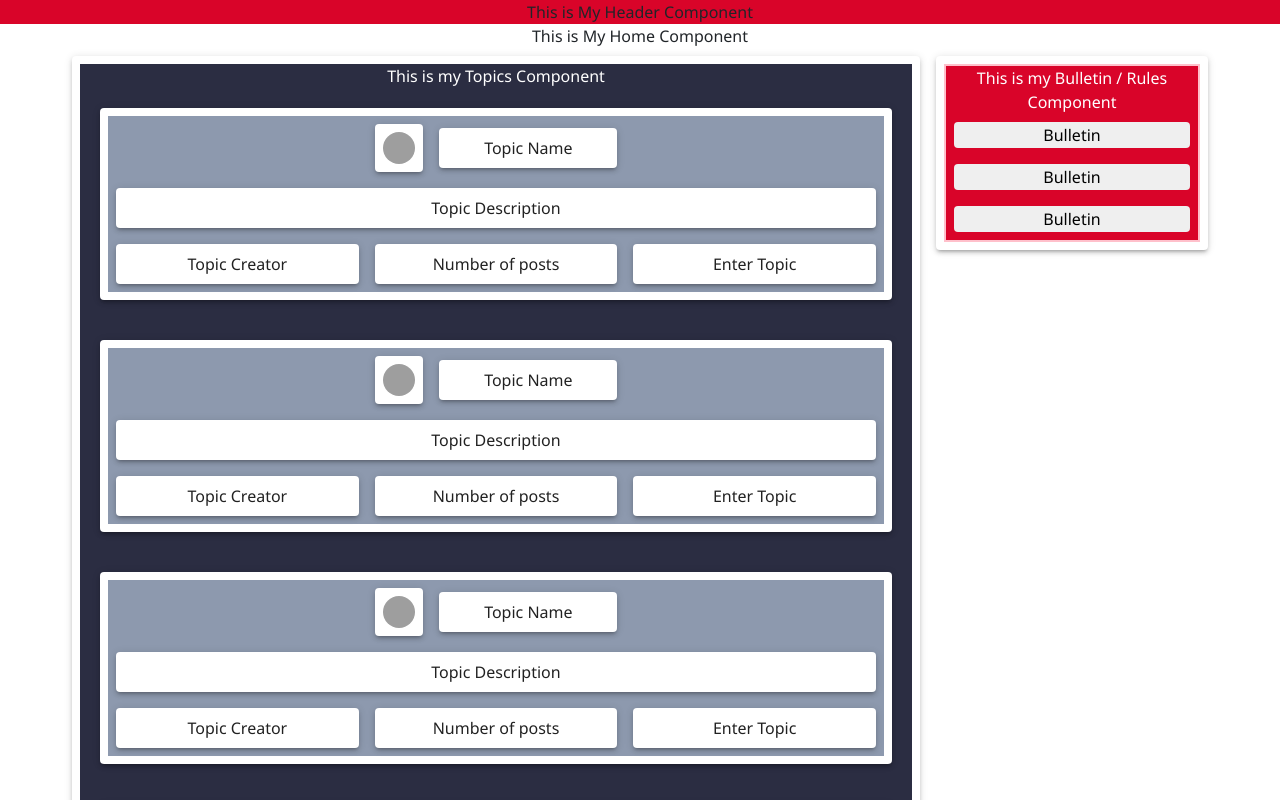
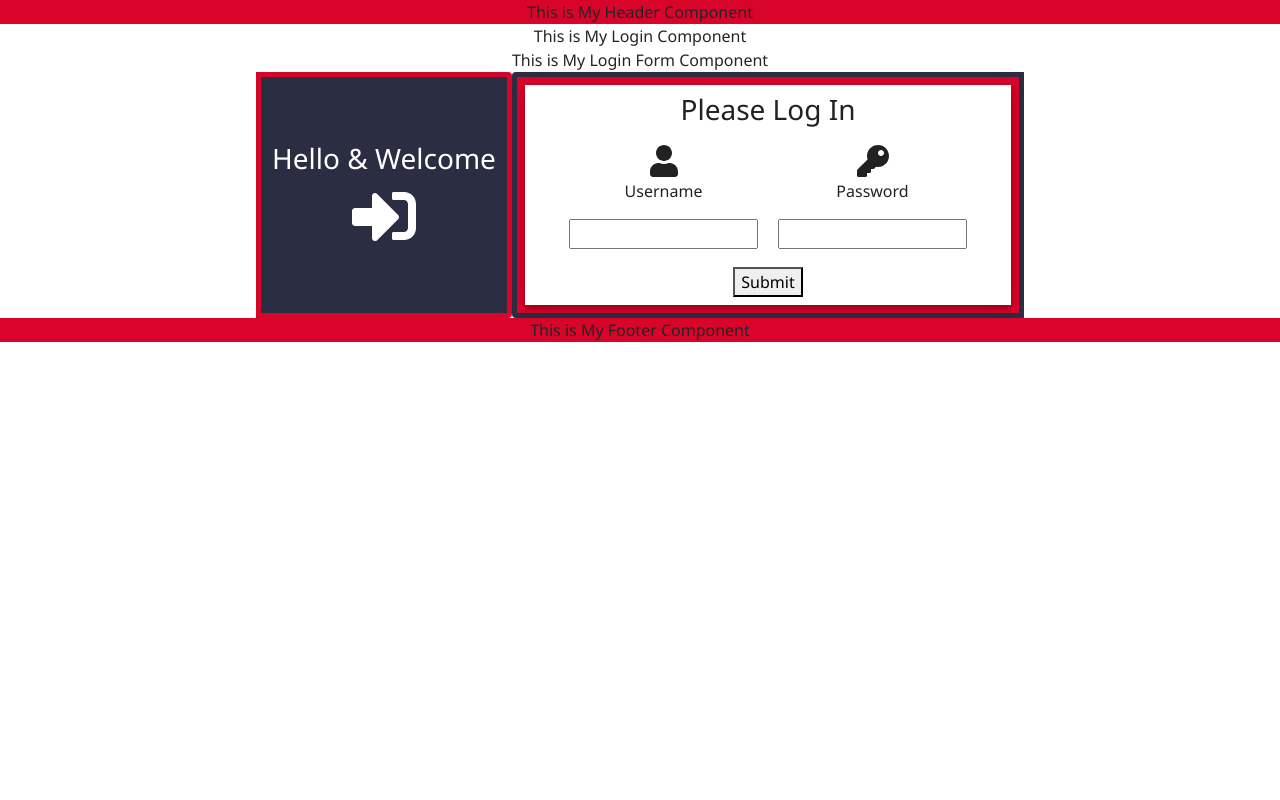
Before and after one commit to Brian-McK/MERN-Stack-CA-Group-Project-Forum, a React (Create React App) app in the folder client/: page / in a window 1280 px wide. Shown: the top 800 px of the page. Built offline with nearby package versions, Linux system fonts and the light colour scheme; grey boxes are pictures that could not be loaded.

Commit message:
Commit 2 Brian - Login form design complete

```diff
--- a/client/src/App.js
+++ b/client/src/App.js
@@ -13,8 +13,8 @@
 		return (
 			<div className="App">
 				<Header />
-				{/* <Login /> */}
-				<Home />
+				<Login />
+				{/* <Home /> */}
 				<Footer />
 			</div>
 		);
--- a/client/src/components/LoginForm.js
+++ b/client/src/components/LoginForm.js
@@ -1,6 +1,8 @@
 import React, { useState } from 'react';
 import { Grid, Paper } from '@material-ui/core';
 import { makeStyles } from '@material-ui/core/styles';
+import { FontAwesomeIcon } from '@fortawesome/react-fontawesome';
+import { faUser, faSignInAlt, faKey } from '@fortawesome/free-solid-svg-icons';
 
 const useStyles = makeStyles((theme) => ({
 	grid: {
@@ -16,11 +18,10 @@
 export default function LoginForm () {
 	const [ username, setUserName ] = useState();
 	const [ password, setPassword ] = useState();
-	// add in state later
 
 	const handleSubmit = (e) => {
 		e.preventDefault();
-		alert(password);
+		alert(`Username: ${username} , Password: ${password}`);
 	};
 
 	const classes = useStyles();
@@ -31,16 +32,19 @@
 			<Grid container spacing={2} className={classes.grid}>
 				<Grid item xs={12} sm={12} md={4} lg={4} className="LoginFormInfoWrapper">
 					<h3>Hello & Welcome</h3>
+					<FontAwesomeIcon icon={faSignInAlt} size="4x" />
 				</Grid>
 				<Grid item xs={12} sm={12} md={8} lg={8} className="LoginFormWrapper">
 					<Paper square className={classes.paper} elevation={5}>
-						<h1>Please Log In</h1>
+						<h3>Please Log In</h3>
 						<form onSubmit={handleSubmit}>
-							<label>
+							<label className="FormLabels">
+								<FontAwesomeIcon icon={faUser} size="2x" />
 								<p>Username</p>
 								<input type="text" onChange={(e) => setUserName(e.target.value)} />
 							</label>
-							<label>
+							<label className="FormLabels">
+								<FontAwesomeIcon icon={faKey} size="2x" />
 								<p>Password</p>
 								<input type="password" onChange={(e) => setPassword(e.target.value)} />
 							</label>
@@ -49,12 +53,8 @@
 							</div>
 						</form>
 					</Paper>
-					<p>Username: {username}</p>
-					<p>Password: {password}</p>
 				</Grid>
 			</Grid>
 		</div>
 	);
 }
-
-// just testing the login form state
--- a/client/src/css/App.css
+++ b/client/src/css/App.css
@@ -45,12 +45,12 @@
     background-color: #D90429;
 }
 
-.Login {
+/* .Login {
 }
 
 .LoginForm {
 
-}
+} */
 
 .LoginFormWrapper {
     color: white;
@@ -66,4 +66,12 @@
     border: 5px solid #D90429;
     border-top-right-radius: 4px;
     border-bottom-right-radius: 4px;
+    display: flex;
+    flex-direction: column;
+    justify-content: center;
+    align-items: center;
 }
+
+.FormLabels {
+    padding: 10px;
+}
```
Also changed, not shown: client/src/components/Login.js (+5 -7 lines), client/src/components/Topic.js (+6 -11 lines), 1 other file (tests, documents, lock files or other folders).
